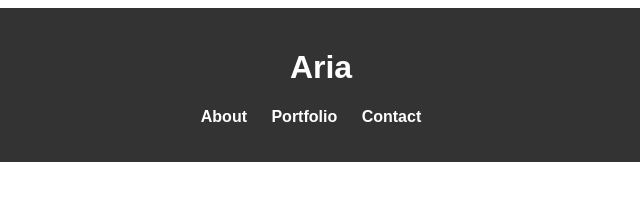
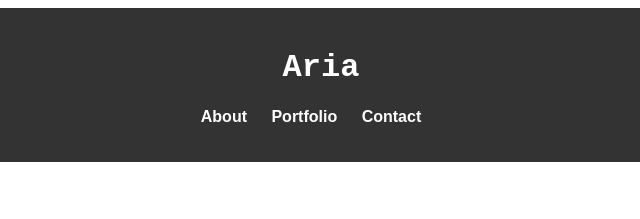
Before and after one commit to AriaDaneshmand/Aria-Photography, a plain HTML site: page index.html in a window 1280 px wide. Shown: the top 219 px of the page, 319-959 px from the left. Drawn offline with Linux system fonts and the light colour scheme.

Commit message:
changed font

```diff
--- a/index.html
+++ b/index.html
@@ -8,7 +8,7 @@
 </head>
 <body>
     <header>
-        <h1>Aria</h1>
+        <h1 style="font-family: 'Courier New', Courier, monospace;">Aria</h1>
         <nav>
             <ul>
                 <li><a href="#about">About</a></li>
```
